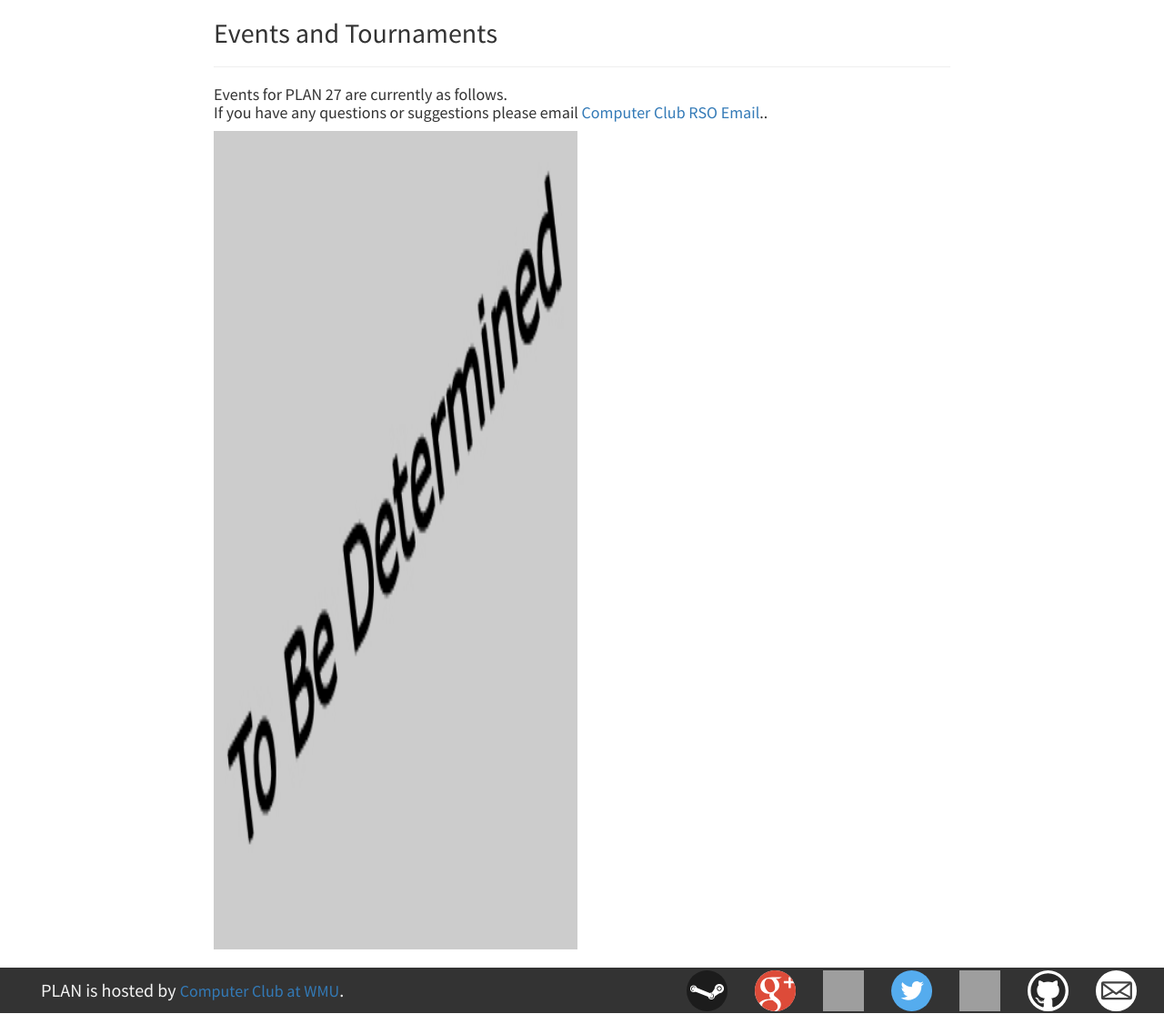
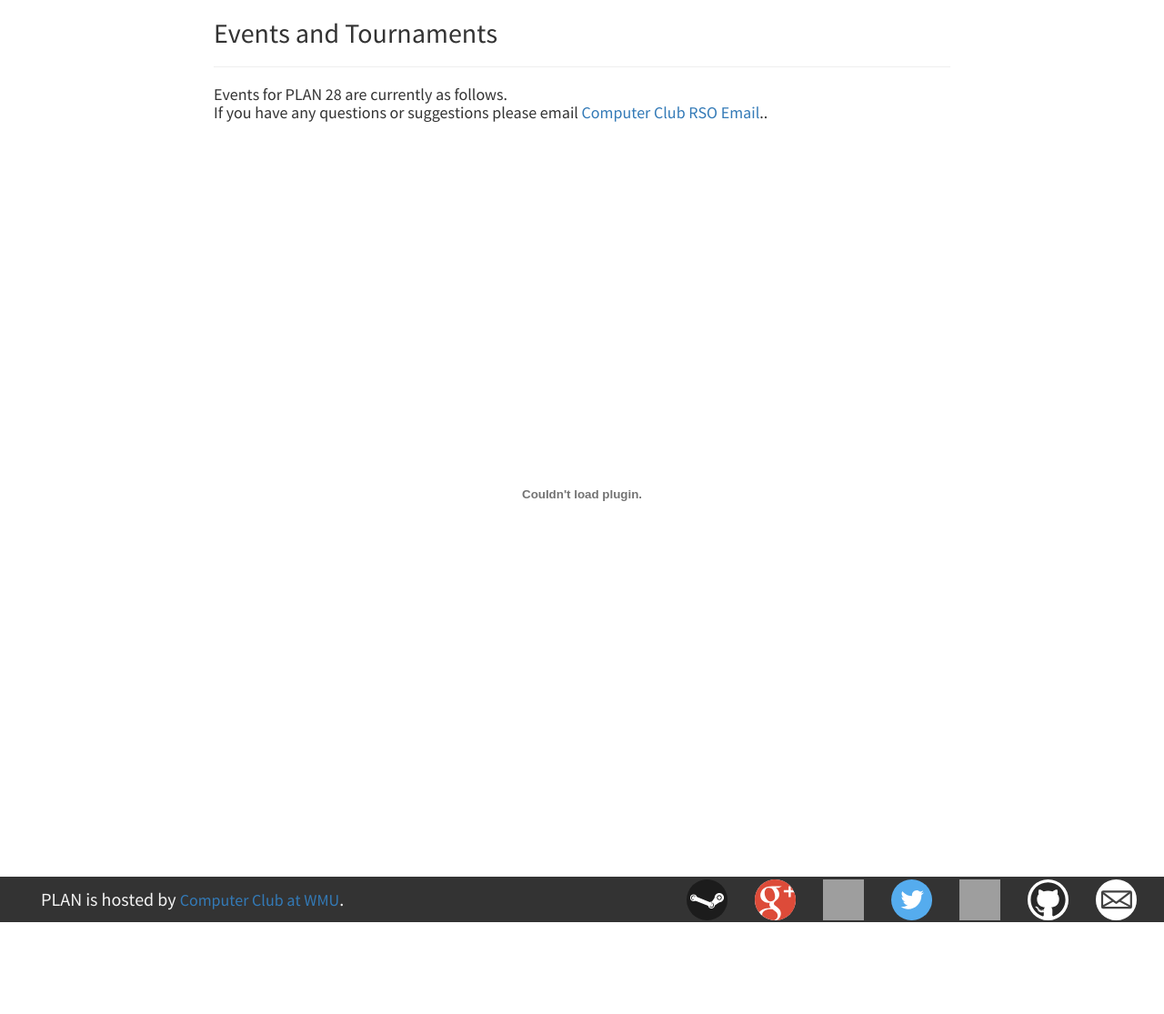
Before and after one commit to ccowmu/whatistheplan.com, a Django app: page /events/ in a window 1280 px wide. Shown: the part 53-1168 px from the top of the page at 91% size. After the commit the page ends 1067 px from the top, so only its background shows below. Run offline with Django 3.2, Linux system fonts and the light colour scheme; some libraries are stand-ins or nearby versions; grey boxes are pictures that could not be loaded.

Commit message:
PLAN 28 schedule update (#50)
* Add files via upload

* PLAN 28 update

```diff
--- a/whatistheplan/templates/events.html
+++ b/whatistheplan/templates/events.html
@@ -8,7 +8,7 @@
   <div class="col-md-offset-2 col-md-8">
     <h2 class="h2">Events and Tournaments<hr>
 
-		<p>Events for PLAN 27 are currently as follows. <br>
+		<p>Events for PLAN 28 are currently as follows. <br>
 		If you have any questions or suggestions please email
 		<a href="mailto:rso-computerclub@wmich.edu?Subject=PLAN27">Computer Club RSO Email</a>..</p>
 		<!--
@@ -239,10 +239,8 @@
 
 			-->
 
-<!-- use my again with new schedule <object data="/static/PLAN25Schedule.pdf" type="application/pdf" width="900" height="700"></object>
-  -->
-	    <img src="/static/img/TBD.jpg" alt="TBD.jpg" height="900" width="400">
-	   </div>
+<object data="/static/PLAN28Schedule.pdf" type="application/pdf" width="900" height="700"></object>
+  </div>
 <!-- end div.row -->
 </div>
 {% endblock %}
```
Also changed, not shown: 1 other file.
